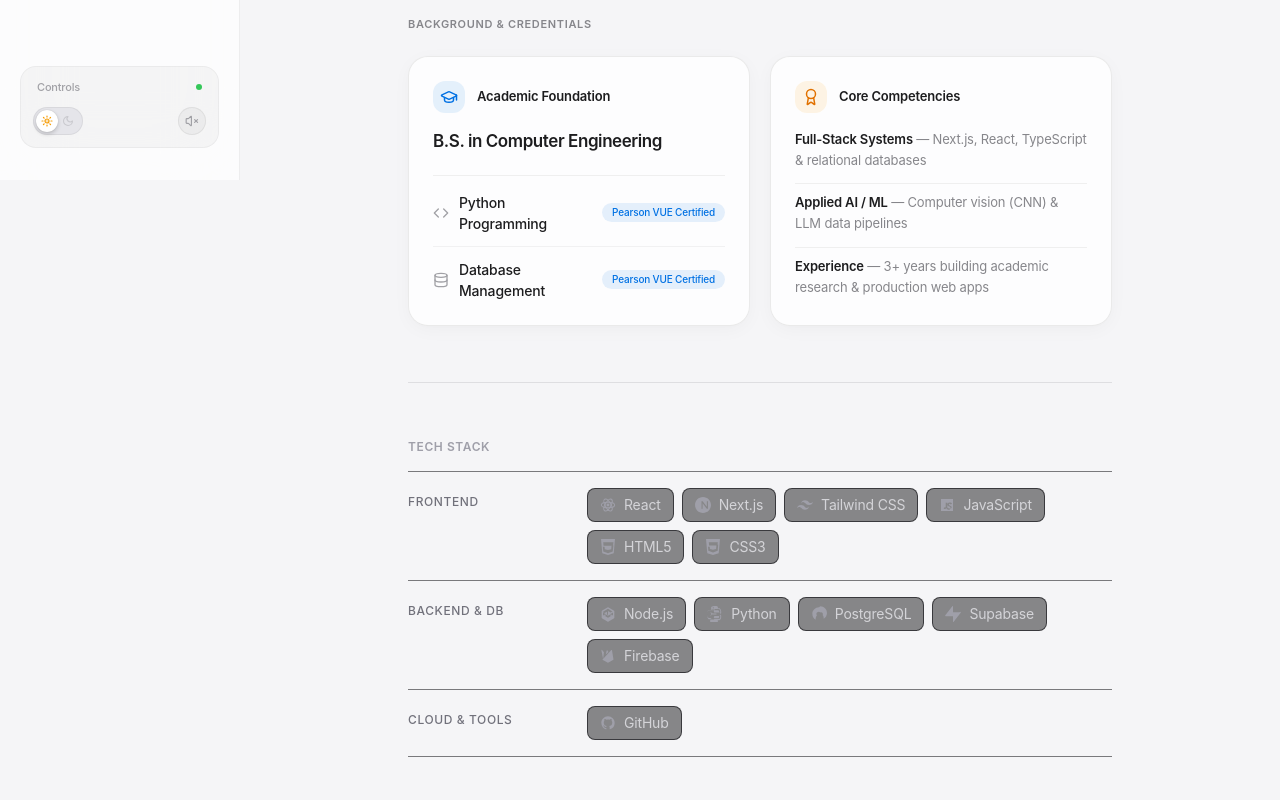
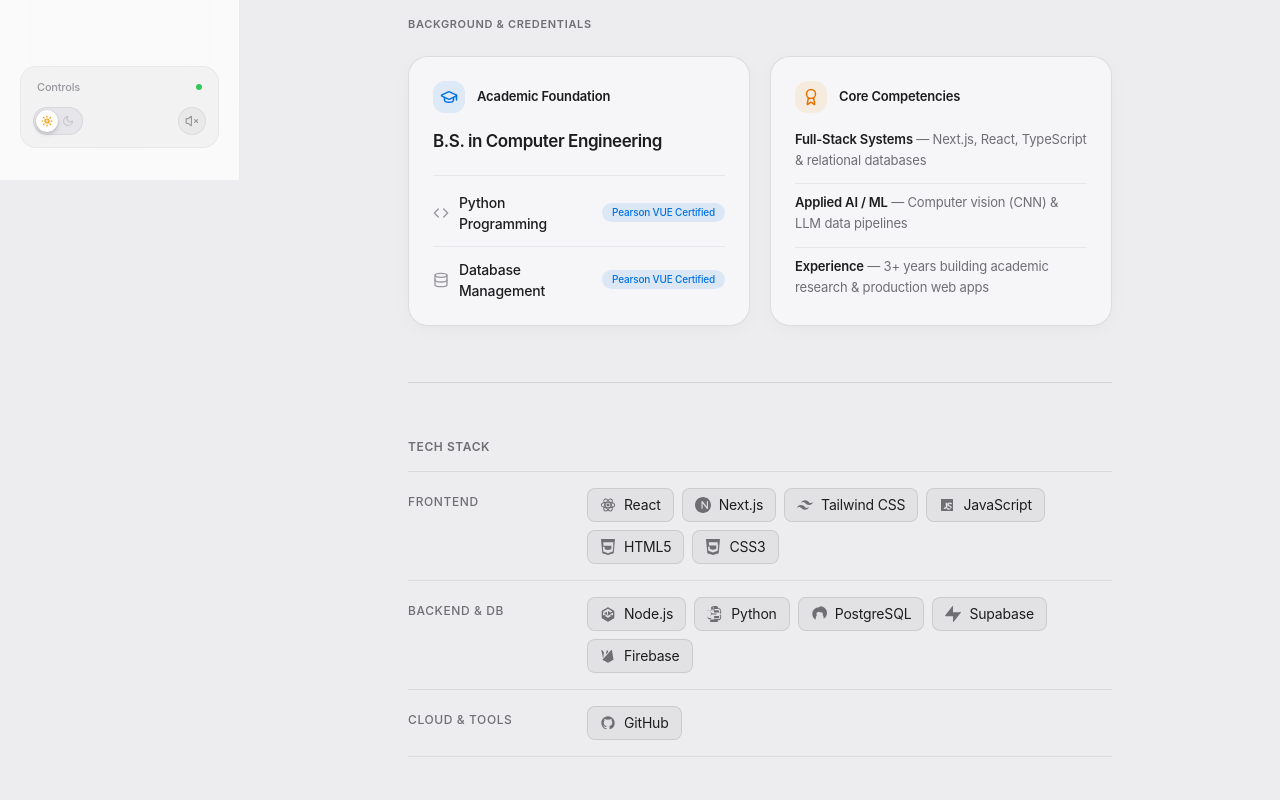
Before and after one commit to ChristianJudeEraldo/My-Portfolio, a Next.js app: page / in a window 1280 px wide. Shown: the part 620-1420 px from the top of the page. Built offline with nearby package versions, Linux system fonts and the light colour scheme.

Commit message:
added my new domain judeeraldo.tech

```diff
--- a/app/globals.css
+++ b/app/globals.css
@@ -10,29 +10,29 @@
 }
 
 :root {
-  /* Apple HIG Light Theme */
-  --background: #f5f5f7;
-  --surface: #ffffff;
-  --surface-translucent: rgba(255, 255, 255, 0.82);
-  --surface-elevated: #ffffff;
+  /* Apple HIG Light Theme — softened to reduce glare */
+  --background: #ededf0;
+  --surface: #f8f8fa;
+  --surface-translucent: rgba(248, 248, 250, 0.82);
+  --surface-elevated: #f8f8fa;
 
   --ink: #1d1d1f;
-  --ink-secondary: #86868b;
-  --ink-tertiary: #a1a1a6;
+  --ink-secondary: #6e6e73;
+  --ink-tertiary: #98989d;
 
-  --separator: rgba(60, 60, 67, 0.12);
-  --border: rgba(0, 0, 0, 0.08);
-  --fill: rgba(0, 0, 0, 0.04);
-  --fill-hover: rgba(0, 0, 0, 0.08);
+  --separator: rgba(60, 60, 67, 0.15);
+  --border: rgba(0, 0, 0, 0.10);
+  --fill: rgba(0, 0, 0, 0.045);
+  --fill-hover: rgba(0, 0, 0, 0.09);
 
   --apple-blue: #0071e3;
   --apple-blue-hover: #0077ed;
   --apple-green: #34c759;
 
   /* Grays ramp for backward compatibility */
-  --gray-50: #ffffff;
-  --gray-100: #f5f5f7;
-  --gray-200: #e5e5ea;
+  --gray-50: #f8f8fa;
+  --gray-100: #ededf0;
+  --gray-200: #e0e0e5;
   --gray-300: #d1d1d6;
   --gray-400: #a1a1a6;
   --gray-500: #86868b;
--- a/app/layout.tsx
+++ b/app/layout.tsx
@@ -25,7 +25,7 @@
     template: "%s | Christian Jude",
   },
   description: "BSCPE Graduate and certified Python & Database developer specializing in AI-driven systems and high-performance web development.",
-  metadataBase: new URL("https://my-portfolio-gules-seven-lxpwm7vyqd.vercel.app/"),
+  metadataBase: new URL("https://judeeraldo.tech"),
   icons: {
     icon: [
       { url: "/icon.svg", type: "image/svg+xml" },
@@ -36,7 +36,7 @@
   openGraph: {
     title: "Christian Jude | Computer Engineering Portfolio",
     description: "Explore the projects and technical expertise of Christian Jude, a certified developer focused on AI (CNN), Systems, and Full-stack development.",
-    url: "https://my-portfolio-gules-seven-lxpwm7vyqd.vercel.app/",
+    url: "https://judeeraldo.tech",
     siteName: "Christian Jude Portfolio",
     locale: "en_US",
     type: "website",
--- a/components/tech-stack.tsx
+++ b/components/tech-stack.tsx
@@ -229,19 +229,19 @@
   return (
     <div className="w-full">
       {/* ─── Section Header ─── */}
-      <h2 className="text-xs font-semibold tracking-wider text-zinc-400 uppercase mb-4">
+      <h2 className="text-xs font-semibold tracking-wider text-(--ink-secondary) uppercase mb-4">
         Tech Stack
       </h2>
 
       {/* ─── Categorized Rows Container ─── */}
-      <div className="divide-y divide-zinc-800/60 border-y border-zinc-800/60">
+      <div className="divide-y divide-black/8 dark:divide-zinc-800/60 border-y border-black/8 dark:border-zinc-800/60">
         {CATEGORIES.map((cat) => (
           <div
             key={cat.id}
             className="grid grid-cols-1 sm:grid-cols-4 gap-2.5 sm:gap-3 py-3.5 sm:py-4 items-start"
           >
             {/* Category Label */}
-            <span className="sm:col-span-1 text-[11px] sm:text-xs font-semibold sm:font-medium text-zinc-500 uppercase tracking-wider sm:pt-1.5 select-none">
+            <span className="sm:col-span-1 text-[11px] sm:text-xs font-semibold sm:font-medium text-(--ink-secondary) uppercase tracking-wider sm:pt-1.5 select-none">
               {cat.label}
             </span>
 
@@ -253,9 +253,9 @@
                 return (
                   <span
                     key={tech.id}
-                    className="inline-flex items-center gap-2 px-3 py-1.5 rounded-lg text-xs sm:text-sm text-zinc-300 hover:text-white transition-all duration-200 group cursor-default bg-zinc-900/50 border border-zinc-800/80 hover:border-zinc-700 hover:bg-zinc-800/60"
+                    className="inline-flex items-center gap-2 px-3 py-1.5 rounded-lg text-xs sm:text-sm transition-all duration-200 group cursor-default border text-(--ink) bg-(--fill) border-(--border) hover:bg-(--fill-hover) hover:border-black/15 dark:hover:border-zinc-700 hover:text-(--ink)"
                   >
-                    <Icon className="w-4 h-4 shrink-0 text-zinc-400 group-hover:text-white transition-colors" />
+                    <Icon className="w-4 h-4 shrink-0 text-(--ink-secondary) group-hover:text-(--ink) transition-colors" />
                     <span>{tech.name}</span>
                   </span>
                 );
--- a/next.config.ts
+++ b/next.config.ts
@@ -9,6 +9,17 @@
   pageExtensions: ["js", "jsx", "md", "mdx", "ts", "tsx"],
   async redirects() {
     return [
+      {
+        source: "/:path*",
+        has: [
+          {
+            type: "host",
+            value: "judeeraldo.vercel.app",
+          },
+        ],
+        destination: "https://judeeraldo.tech/:path*",
+        permanent: true,
+      },
       { source: "/about", destination: "/#about", permanent: false },
       { source: "/skills", destination: "/#skills", permanent: false },
       { source: "/projects", destination: "/#projects", permanent: false },
```
